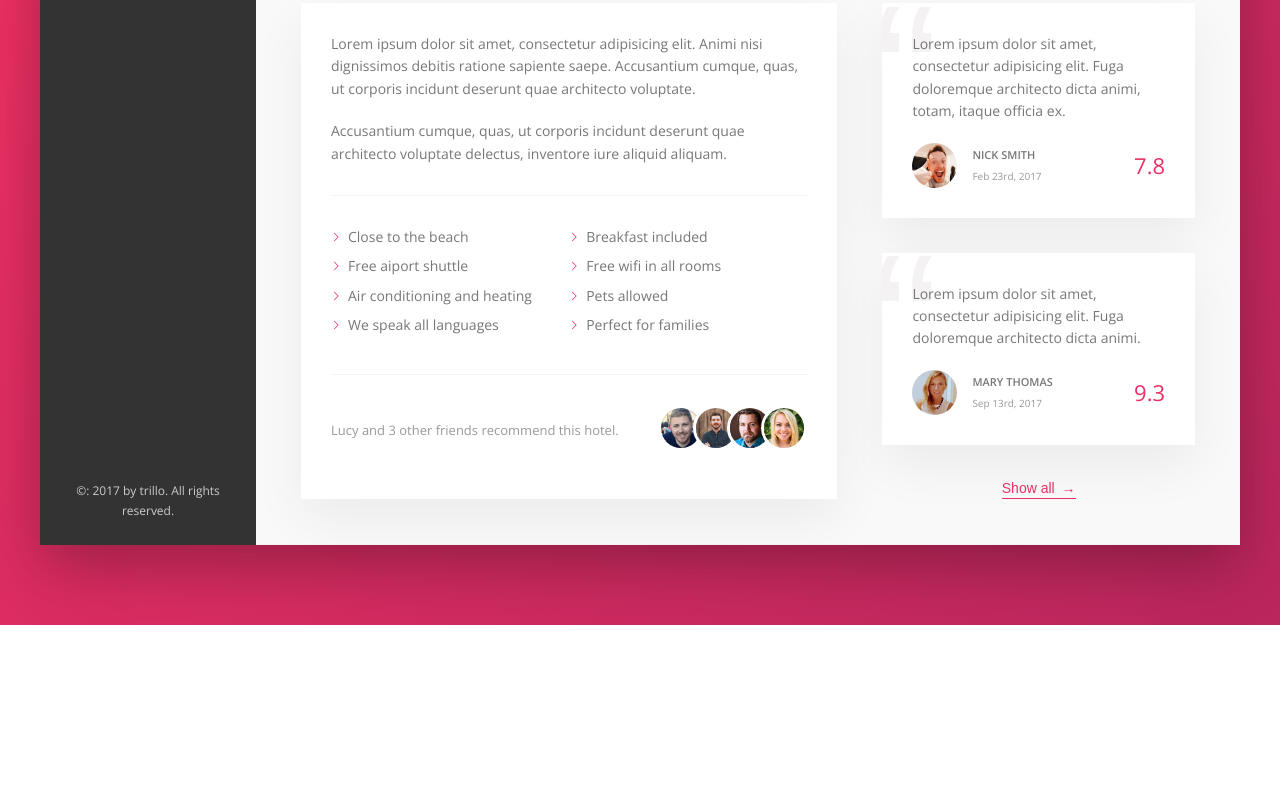
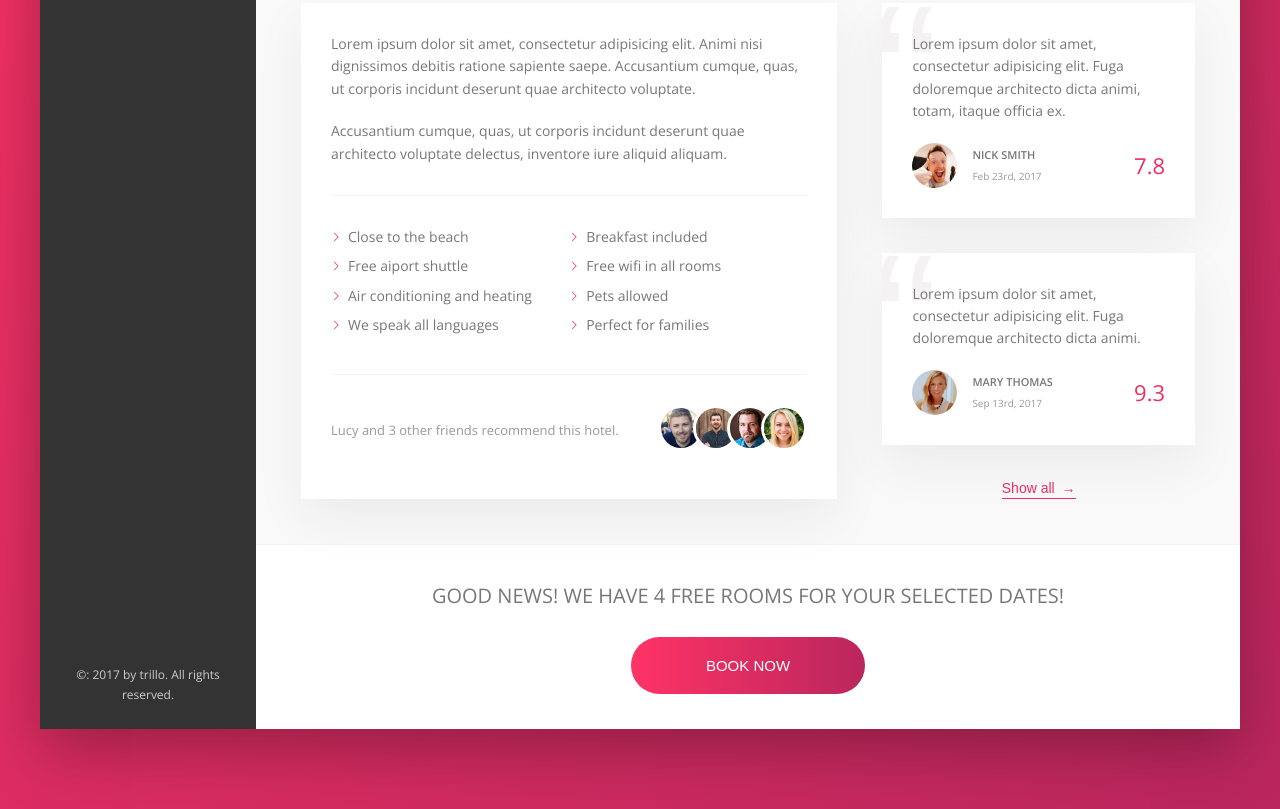
Before and after one commit to skalutki/Trillo, a website: page index.html in a window 1280 px wide. Shown: the part 644-1453 px from the top of the page. Before the commit the page ends 1269 px from the top, so only its background shows below. Drawn offline with nearby package versions, Linux system fonts and the light colour scheme.

Commit message:
feat: section CTA (Call to action) HTML and SCSS done. Project completed for desktop

```diff
--- a/index.html
+++ b/index.html
@@ -200,6 +200,13 @@
               <button class="btn-inline">Show all <span>&rarr;</span></button>
             </div>
           </div>
+          <div class="cta">
+            <h2 class="cta__book-now">Good news! We have 4 free rooms for your selected dates!</h2>
+            <button class="btn">
+              <span class="btn__visible">Book now</span>
+              <span class="btn__invisible">Only 4 rooms left</span>
+            </button>
+          </div>
         </main>
       </div>
     </div>
--- a/sass/_components.scss
+++ b/sass/_components.scss
@@ -449,3 +449,69 @@
     z-index: 1;
   }
 }
+
+///////////////////////////////
+/// CALL TO ACTION
+
+.cta {
+  padding: 3.5rem 0;
+  text-align: center;
+
+  &__book-now {
+    font-size: 2rem;
+    font-weight: 300;
+    text-transform: uppercase;
+    margin-bottom: 2.5rem;
+  }
+}
+
+///////////////////////////////
+/// CALL TO ACTION BUTTON
+
+.btn {
+  font-size: 1.5rem;
+  font-weight: 300;
+  border: none;
+  text-transform: uppercase;
+  border-radius: 100px;
+  background-image: linear-gradient(to right, var(--color-primary-light), var(--color-primary-dark));
+  color: #fff;
+  position: relative;
+  overflow: hidden;
+  cursor: pointer;
+
+  & > * {
+    height: 100%;
+    width: 100%;
+    display: inline-block;
+    transition: all 0.2s;
+  }
+
+  &__visible {
+    padding: 2rem 7.5rem;
+  }
+
+  &__invisible {
+    position: absolute;
+    padding: 2rem 0;
+    left: 0;
+    top: -100%;
+  }
+
+  &:hover {
+    background-image: linear-gradient(to left, var(--color-primary-light), var(--color-primary-dark));
+  }
+
+  &:hover &__visible {
+    transform: translateY(100%);
+  }
+
+  &:hover &__invisible {
+    top: 0;
+  }
+
+  &:focus {
+    outline: none;
+    animation: pulsate 1s infinite;
+  }
+}
```
Also changed, not shown: css/style.css.
